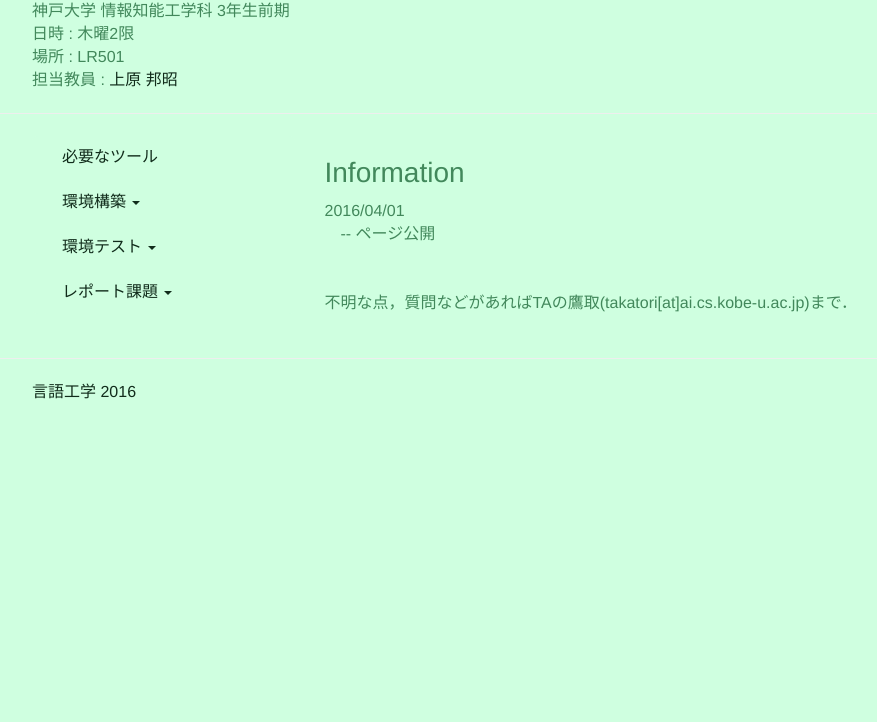
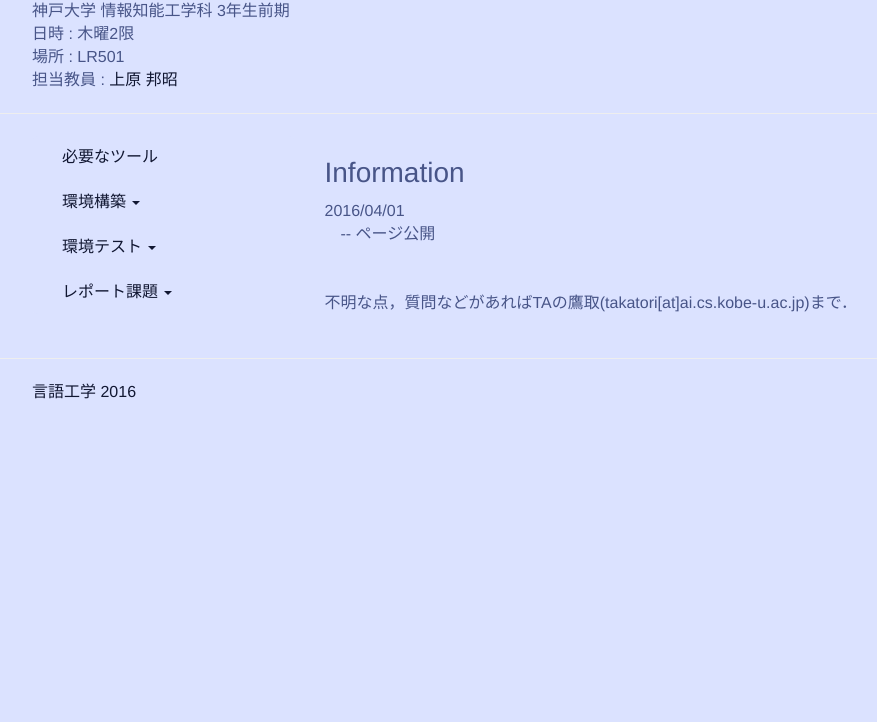
Before and after one commit to yue82/le2016web, a plain HTML site: page index.html in a window 1280 px wide. Shown: the part 78-800 px from the top of the page, without its empty margins (38-915 px from the left). Drawn offline with nearby package versions, Linux system fonts and the light colour scheme.

Commit message:
change color

```diff
--- a/less/scheme.less
+++ b/less/scheme.less
@@ -14,7 +14,7 @@
 ///////////////////////////
 
 // This color is used to generate the scheme
-@seed-color:#cfffe0;
+@seed-color:#dbe2ff;
 
 //// Color wheel positions
 ///////////////////////////
@@ -22,13 +22,13 @@
 // Uncomment the color wheel you want to use
 
 // Accented analogue (default)
-@wheel_pos1:45; @wheel_pos2:315; @wheel_pos3:180;
+// @wheel_pos1:45; @wheel_pos2:315; @wheel_pos3:180;
 
 // Tetrad
-// @wheel_pos1:30; @wheel_pos2:180; @wheel_pos3:210;
+@wheel_pos1:30; @wheel_pos2:180; @wheel_pos3:210;
 
 // Triad
-@wheel_pos1:120; @wheel_pos2:240; @wheel_pos3:0;
+// @wheel_pos1:120; @wheel_pos2:240; @wheel_pos3:0;
 
 // Compliment
 // @wheel_pos1:180; @wheel_pos2:0; @wheel_pos3:180;
```
Also changed, not shown: style.css.
